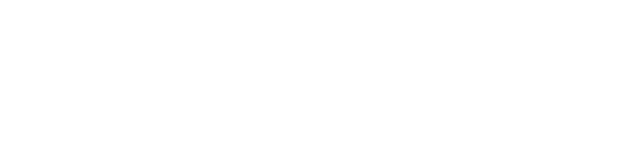
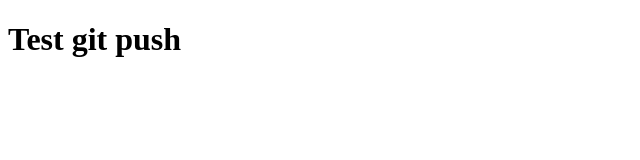
Before and after one commit to radiantCoder007/first_repo, a plain HTML site: page index.html in a window 1280 px wide. Shown: the whole page, without its empty margins (0-640 px from the left). Drawn offline with Linux system fonts and the light colour scheme.

Commit message:
final code

```diff
--- a/index.html
+++ b/index.html
@@ -7,6 +7,7 @@
     <title>My first Repo</title>
 </head>
 <body>
+    <h1>Test git push</h1>
 
 </body>
 </html>
```
